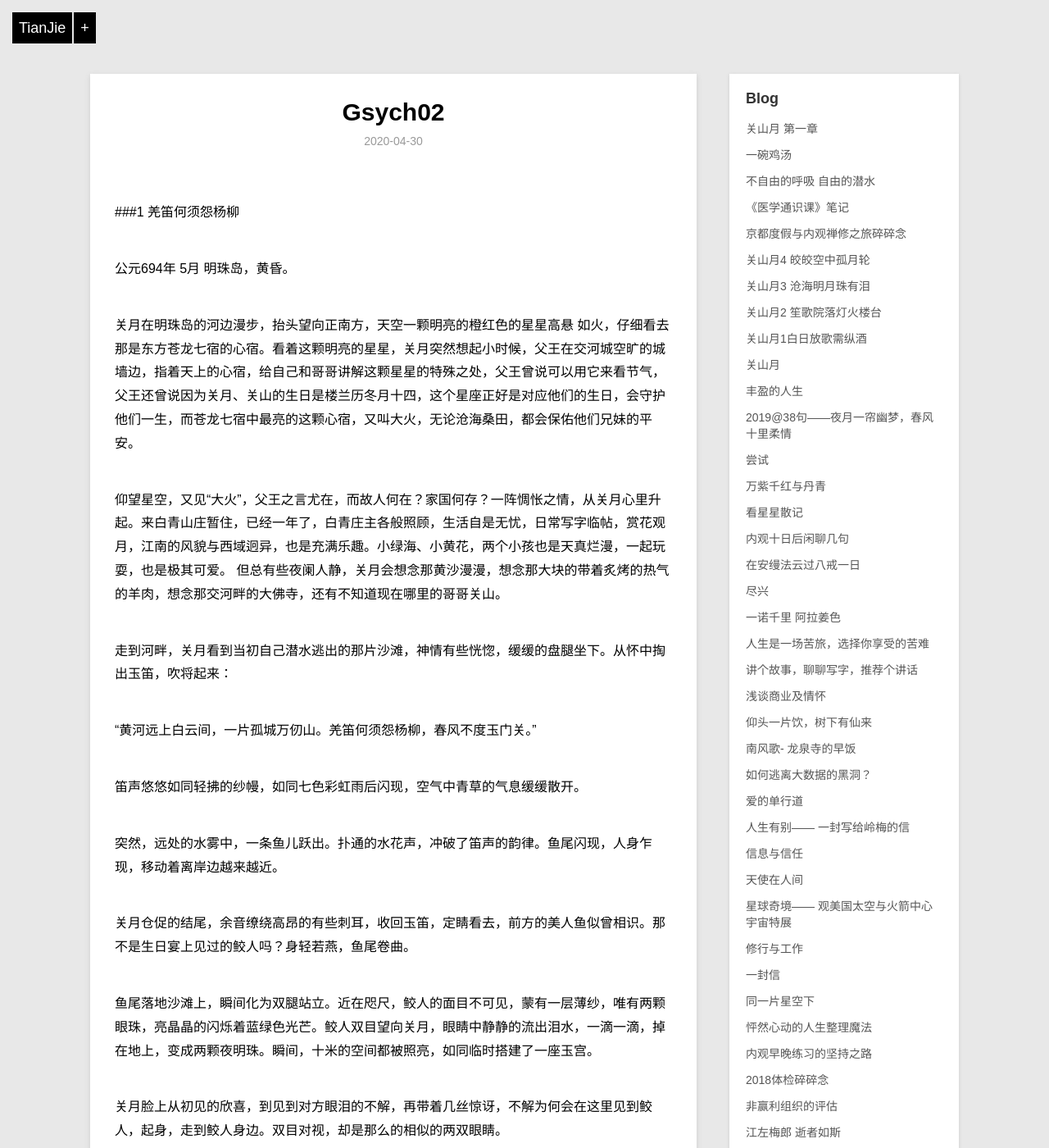
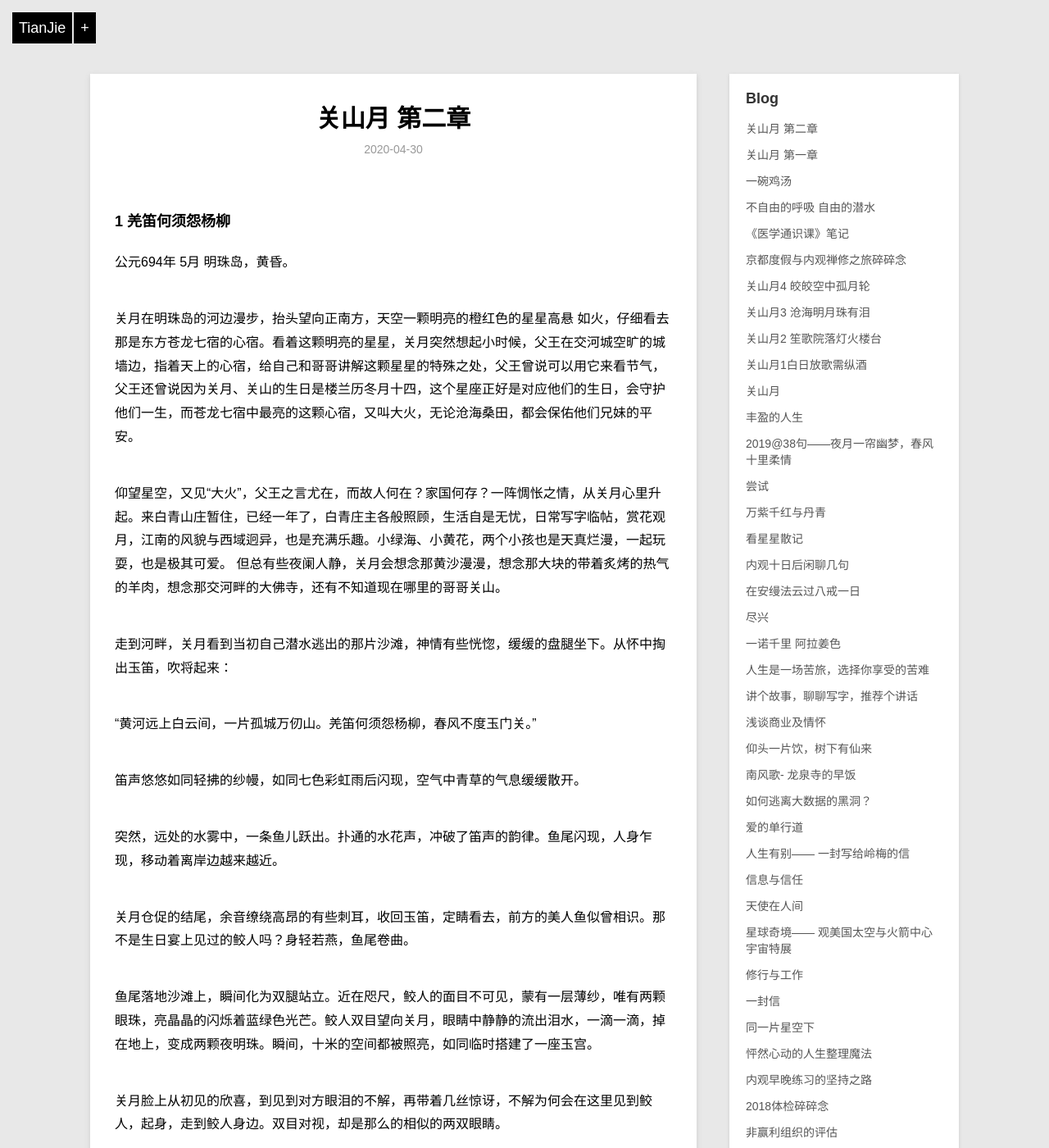
Before and after one commit to violettianjie/violettianjie.github.io, a Jekyll site: the page built from _posts/blog/2020-04-30-gsyCH02.md, in a window 1280 px wide and 1400 px high. Shown: the whole window at 82% size. Built offline with Jekyll 4.4.1, drawn with Linux system fonts in a browser that asks for light colours; our own code applies the rules of GitHub Pages for plain Markdown files; some of the changed text lies outside the part shown.

Commit message:
Update 2020-04-30-gsyCH02.md

```diff
--- a/_posts/blog/2020-04-30-gsyCH02.md
+++ b/_posts/blog/2020-04-30-gsyCH02.md
@@ -1,7 +1,12 @@
+---
+layout: post
+title: "关山月 第二章"
+description: " 小说"
+category: blog
+---
 
 
-
-###1 羌笛何须怨杨柳
+### 1 羌笛何须怨杨柳
 
 公元694年 5月 明珠岛，黄昏。
 
@@ -26,7 +31,7 @@
 
 两人就如此静静的对视，天空的星星一点点挪动位置，显示着时间的流逝。
 
-###2  相逢却是奏离歌
+### 2  相逢却是奏离歌
 
 关月没有说话，这个每年生日都出现在宫殿中为兄妹二人祝贺的鲛人，熟悉而又陌生，熟悉是因为离开楼兰之前，年年有一面之缘，虽无话语交流，却感受得到对方的真心关怀；陌生是因为这么多年从来没有说过一句话，甚至不知道鲛人是不是哑巴，还记得六岁那年，曾经问过父王，她是谁？那是自己童年中第一次有过生日的记忆，鲛人留下的夜明珠的晶莹一直在记忆深处。父王当时的表情有些怪异，回答说：等你们二人成年后就知道了。
 
@@ -46,7 +51,7 @@
 将信笺留在桌上，从怀里掏出一颗夜明珠，放在信笺上。
 关月挽起发髻，又作男儿装，一年多，当初的白衣已经有些紧了，只是关月的身材也比当初瘦削高挑了不少。显得有些怪异。关月系紧腰带，冲入茫茫夜色中。
 
-###3 瀚海阑干百丈冰
+### 3 瀚海阑干百丈冰
 
 公元694年 冬 西域都护府.
 木窗前，几字纹案下，红烛一盏，烛光被风吹得摇曳如花。几字纹窗外，隐约见鹅毛大雪飘飘。案几旁，已换黑衣日常装扮的玄三，在案前提笔，临帖，安静素雅，不再像习武之人。如果不是腰间的宝剑仍在，远远望去，我们会以为这就是一个江南文人家。
@@ -69,7 +74,7 @@
 红衣男子手轻抚了剑上明珠道：“瀚海阑干百丈冰，十年未见的大雪，盖不住两年前我兄弟姐妹的鲜血成河。两年苦练，我四人剑阵已成，战！”
 窗外，突然一声马鸣，额外刺耳悠长。
 
- ###4 一去紫台连朔漠
+ ### 4 一去紫台连朔漠
 
  马鸣声声起，三人闻声各自起身隐去。
 玄三飞身推门而出，去往马厩。马儿鸣鸣一向乖，今天怎么如此奇怪的嘶鸣。
@@ -101,7 +106,7 @@
 
 拓跋昆领命而去。
 
-###5 燕然未勒归无计
+### 5 燕然未勒归无计
 
 那边厢 交河城到底是否会战事起？ 且按下不表。
 这边厢，且看黑衣人东行大唐。
```
